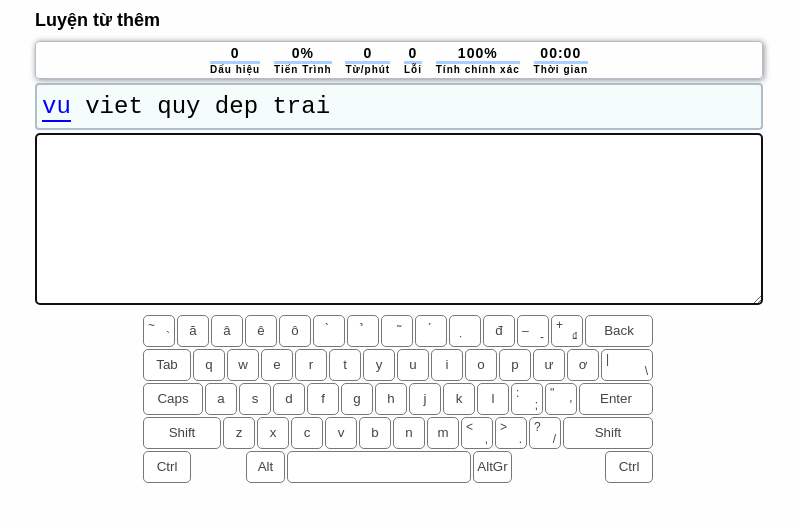
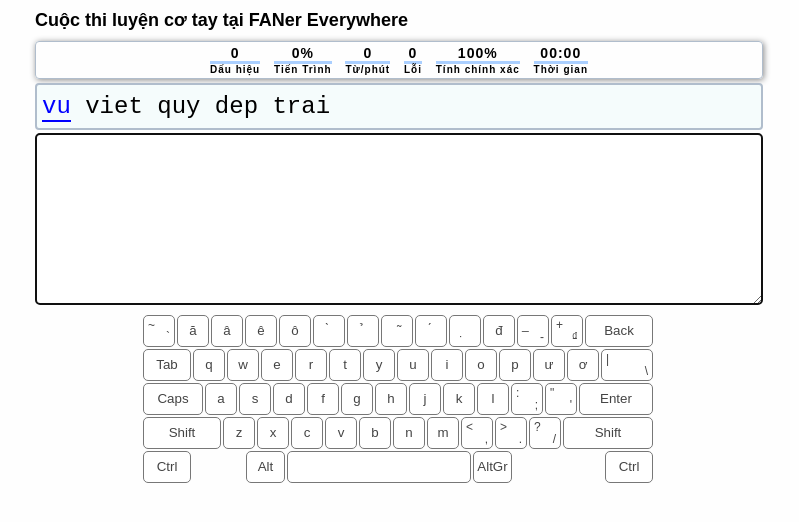
Before and after one commit to quyvuacn/luyengo10ngon, a plain HTML site: page index.html in a window 1280 px wide. Shown: the whole page, without its empty margins (20-819 px from the left). Drawn offline with Linux system fonts and the light colour scheme; a web font is replaced by a local one.

Commit message:
Update index.html

```diff
--- a/index.html
+++ b/index.html
@@ -29,7 +29,7 @@
 
 
 
-          <h1>Luyện từ thêm</h1>
+          <h1>Cuộc thi luyện cơ tay tại FANer Everywhere</h1>
 
           <!-- Chinh sua -->
 
```
